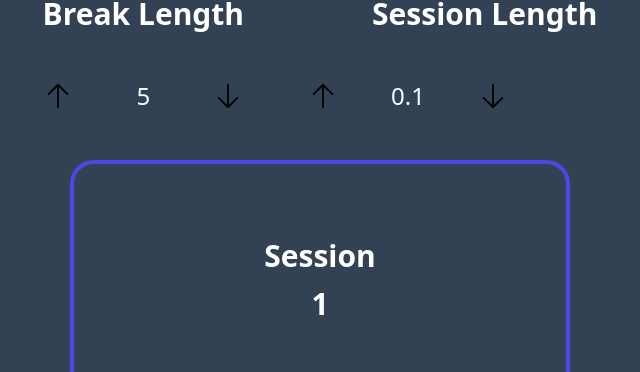
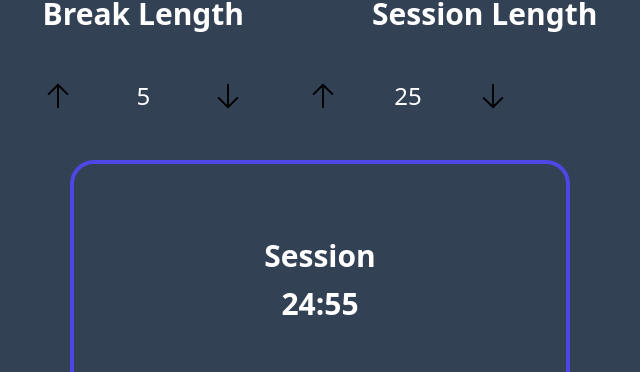
Before and after one commit to hariti-asm/clock, a Next.js app: page / in a window 1280 px wide. Shown: the part 280-652 px from the top of the page, without its empty margins (320-960 px from the left). Built offline with nearby package versions, Linux system fonts and the light colour scheme.

Commit message:
fixing session format

```diff
--- a/app/page.tsx
+++ b/app/page.tsx
@@ -1,9 +1,9 @@
-'use client';
-import React, { useEffect, useState } from 'react';
-import Image from 'next/image';
+"use client";
+import React, { useEffect, useState } from "react";
+import Image from "next/image";
 export default function Home() {
   const [breakLength, setBreakLength] = useState(5);
-  const [sessionLength, setSessionLength] = useState(0.1);
+  const [sessionLength, setSessionLength] = useState(25);
   const [time, setTime] = useState(sessionLength * 60);
   //timer in js works with ms
   const [isRunning, setIsRunning] = useState(true);
@@ -35,7 +35,7 @@ export default function Home() {
     let intervalId = setInterval(() => {
       if (time == 0) {
         const audio = new Audio(
-          'https://raw.githubusercontent.com/freeCodeCamp/cdn/master/build/testable-projects-fcc/audio/BeepSound.wav'
+          "https://raw.githubusercontent.com/freeCodeCamp/cdn/master/build/testable-projects-fcc/audio/BeepSound.wav"
         );
         audio.play();
         clearInterval(intervalId);
@@ -56,23 +56,30 @@ export default function Home() {
   ]);
 
   const startCounting = () => {
-    console.log('startCounting');
+    console.log("startCounting");
     setIsRunning(true);
   };
 
   const stopCounting = () => {
-    console.log('stopCounting');
+    console.log("stopCounting");
     setIsRunning(false);
   };
 
   const reset = () => {
-    console.log('reset');
+    console.log("reset");
     setSessionLength(25);
     setBreakLength(5);
     setTime(25 * 60);
     setIsRunning(false);
   };
 
+  const formatTime = (timeInSeconds: number) => {
+    const minutes = Math.floor(timeInSeconds / 60)
+      .toString()
+      .padStart(2, "0");
+    const seconds = (timeInSeconds % 60).toString().padStart(2, "0");
+    return `${minutes}:${seconds}`;
+  };
   return (
     <main>
       <h1 className="font-bold  px-16  pb-20 text-3xl text-center mt-40 ">
@@ -137,7 +144,9 @@ export default function Home() {
       ></div>
       <div className="h-60 w-[500px]  border-4 border-indigo-600 rounded-3xl m-auto flex flex-col items-center justify-center">
         <label className="text-center font-semibold text-3xl">Session</label>
-        <span className="text-center font-semibold text-3xl mt-3">{`${time}`}</span>
+        <span className="text-center font-semibold text-3xl mt-3">{`${formatTime(
+          time
+        )}`}</span>
       </div>
       <div className="flex justify-center pt-12 gap-12">
         <Image
```
